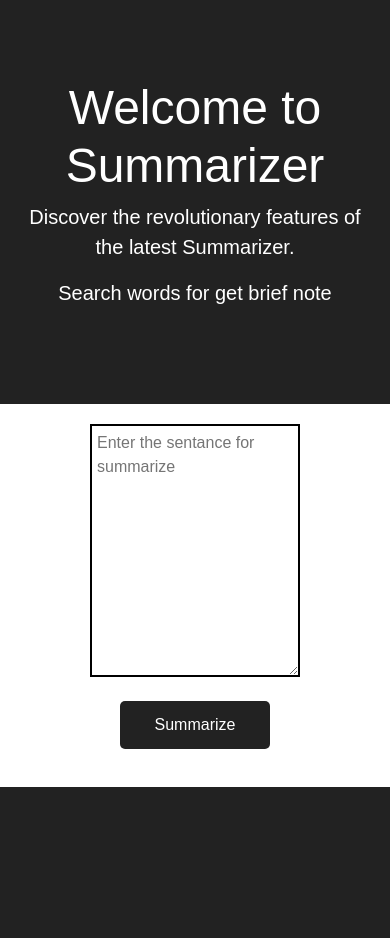
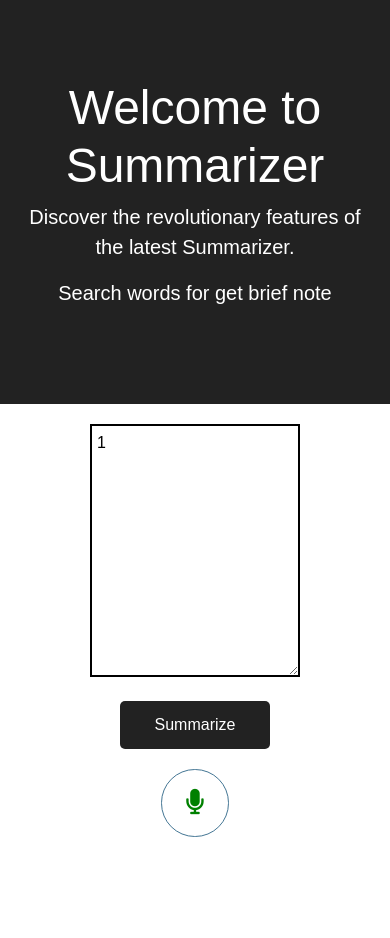
Before and after one commit to ivin-jose/Text-Content-Summarizer-, a Flask app: page /summarizer.com/main-chat in a window 390 px wide. Shown: the part 57-995 px from the top of the page. Before the commit the page ends 844 px from the top, so only its background shows below. Run offline with Flask 3, Linux system fonts and the light colour scheme; the visitor is signed in with stand-in values (Sample User, id 1); some libraries are stand-ins or nearby versions.

Commit message:
Microphone acces added for voice command

```diff
--- a/main.py
+++ b/main.py
@@ -140,7 +140,9 @@ def main_chat():
         summ = ''
         if request.method == 'POST':
             sentance = request.form.get('content')
+            session.pop('recording', None)
 
+            # remove session['recording']
             try:
                 # Insert the new admin into the database
                 cursor = mysql.connection.cursor()
@@ -182,6 +184,35 @@ def main_chat():
         return render_template('summarizer.html', summ=summ)
     else:
         return redirect('/summarizer.com/login')
+
+
+@app.route('/summarizer.com/main-chat-recorder', methods=['POST', 'GET'])
+def main_chat_recorder():
+    if 'userid' in session:
+        import speech_recognition as sr
+
+        # Initialize recognizer
+        recognizer = sr.Recognizer()
+
+        # Capture speech input from the microphone
+        with sr.Microphone() as source:
+            print("Say something:")
+            audio = recognizer.listen(source)
+
+        # Use Google Web Speech API for recognition
+        try:
+            speech =  recognizer.recognize_google(audio)
+            print("You said: " + recognizer.recognize_google(audio))
+            print("You said : ", speech)
+            session['recording'] = speech
+        except sr.UnknownValueError:
+            error = ("Audio is not clear! try again.")
+            session['recording'] = error
+        except sr.RequestError as e:
+            print("Could not request results from Google Speech Recognition service; {0}".format(e))
+
+    return redirect('/summarizer.com/main-chat')
+
 
 
 ''' History '''
--- a/templates/admin/admin_users.html
+++ b/templates/admin/admin_users.html
@@ -37,7 +37,6 @@
         </div>
     </div>
 </div>
-
 
 
 <table class="table table-striped" style="font-family: system-ui;">
--- a/templates/summarizer.html
+++ b/templates/summarizer.html
@@ -10,6 +10,9 @@
     <link href="https://cdnjs.cloudflare.com/ajax/libs/font-awesome/5.15.4/css/all.min.css" rel="stylesheet">
     <!-- Internal CSS -->
     <style>
+        textarea {
+            text-transform: capitalize;
+        }
         body {
             font-family: Arial, sans-serif;
         }
@@ -54,6 +57,84 @@
             width: 150px;
         }
     </style>
+    <style type="text/css">
+        .microphone {
+  align-items: center;
+  display: flex;
+  height: 100vh;
+  justify-content: center;
+}
+
+.button {
+  cursor: pointer;
+}
+
+.button:active,
+.button:focus {
+  border: 1px solid #274957;
+  color: #274957;
+  outline: none;
+}
+
+.button--microphone {
+  background-color: transparent;
+  border: 1px solid #447694;
+  border-radius: 50%;
+  color: #447694;
+  font-size: 3vh;
+  height: 8vh;
+  transition: all .1s;
+  width: 8vh;
+}
+
+.button--microphone-active {
+  background-color: transparent;
+  border: 1px solid #ff5852;
+  border-radius: 50%;
+  color: #ff5852;
+  font-size: 50vh;
+  height: 70vh;
+  transition: all .1s;
+  width: 70vh;
+}
+
+.button--microphone-active:active,
+.button--microphone-active:focus {
+  border: 1px solid #ff5852;
+  color: #ff5852;
+  outline: none;
+}
+
+.button--microphone-recording-failure {
+  border-color: red;
+  color: red;
+}
+
+.button--microphone-recording-failure:active,
+.button--microphone-recording-failure:focus {
+  border-color: red;
+  color: red;
+}
+
+.button--microphone-recording-success {
+  border-color: #88d8b0;
+  color: #88d8b0;
+}
+
+.button--microphone-recording-success:active,
+.button--microphone-recording-success:focus {
+  border-color: #88d8b0;
+  color: #88d8b0;
+}
+
+#mic {
+    width: 100%;
+    /* height: 20vh; */
+    display: flex;
+    justify-content: center;
+}
+
+    </style>
 </head>
 <body>
     <!-- Navigation Bar -->
@@ -83,15 +164,35 @@
         </div>
     </header>
 
+
     <!-- Form section -->
 
-    <section><form method="POST" id="textform" name="textform">
+    <section>
+        <form method="POST" id="textform" name="textform">
         <div class="f1">
-            <textarea name="content" required placeholder="Enter the sentance for summarize" style="padding: 5px;"></textarea><br>
+            <textarea name="content" required placeholder="Enter the sentance for summarize" style="padding: 5px;">{{ session['recording'] }}</textarea><br>
             <input type="submit" name="" value="Summarize" id="sm-btn">
         </div>
     </form>
     </section>
+
+    <!-- Microphone section -->
+
+<div id="mic" style="width: 100%; height: 20vh">
+     <button id="js-microphone" class="js-microphone button button--microphone" style="display: none;">
+    <i class="fas fa-microphone"></i>
+    </button>
+
+    <button id="js-stop-microphone" class="js-microphone button button--microphone stop-microphone"  style="display: none;">
+    <i class="fas fa-microphone" style="color: red" ></i>
+    </button>
+
+    <button id="mci" class="js-microphone button button--microphone stop-microphone">
+    <i class="fas fa-microphone" style="color: green"></i>
+    </button>
+
+</div>
+
 
 <center>
     {% if  summ %}
@@ -122,3 +223,34 @@
             document.getElementById("point").scrollIntoView();
         };
 </script>
+
+<script>
+    // Wait until the DOM is fully loaded
+    document.addEventListener("DOMContentLoaded", () => {
+        const mciButton = document.getElementById("mci");
+
+        // Ensure the button exists before attaching the listener
+        if (mciButton) {
+            mciButton.addEventListener("click", redirect);
+        }
+    });
+
+    function redirect() {
+        const mciButton = document.getElementById("mci");
+
+        // Disable the button
+        if (mciButton) {
+            mciButton.disabled = true;  // Disable the button
+            mciButton.style.border = "0px";
+            mciButton.style.width = "200px";
+            mciButton.style.border = "0px";
+            mciButton.textContent = "Recording...";  // Optional: Change button text
+
+        }
+
+        // Redirect to the specified URL after 1 second
+        setTimeout(() => {
+            window.location.href = '/summarizer.com/main-chat-recorder'; // Adjust this URL if necessary
+        }, 1000);
+    }
+</script>
```
